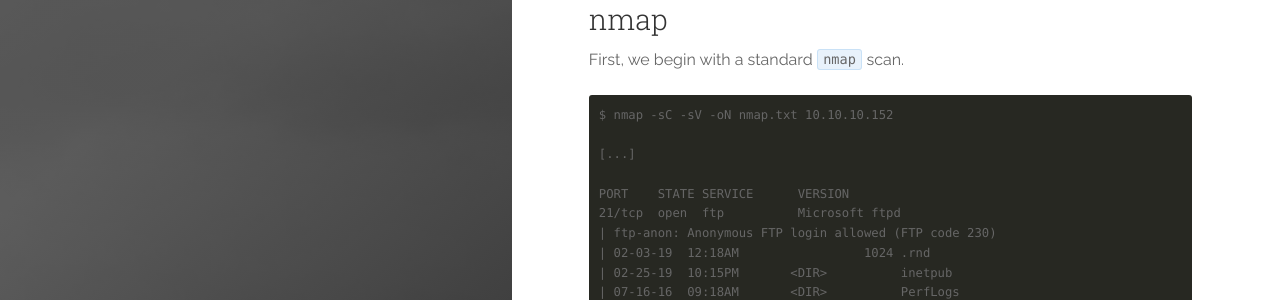
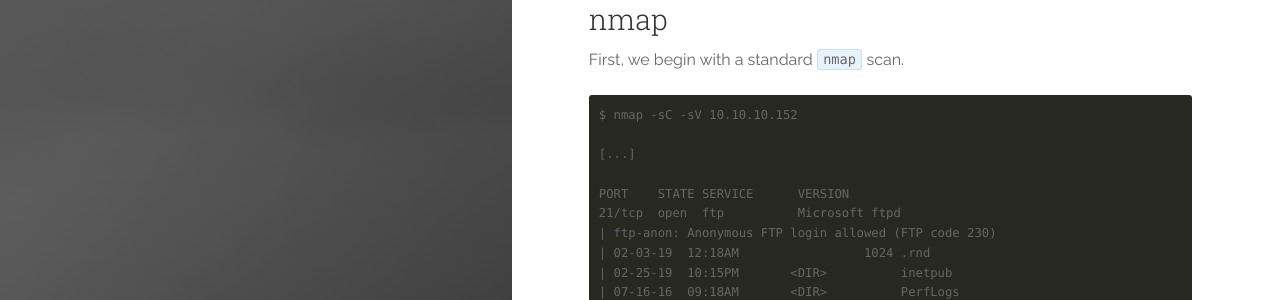
Before and after one commit to firatfolcay/arszilla.github.io, a Jekyll site: the page built from _posts/2019-07-01-htb-netmon.markdown, in a window 1280 px wide and 1400 px high, scrolled down 886 px. Shown: the part 152-452 px from the top of the window. Built offline with Jekyll 4.4.1, drawn with Linux system fonts in a browser that asks for light colours; some of the changed text lies outside the part shown.

Commit message:
Updated nmap

````diff
--- a/_posts/2019-07-01-htb-netmon.markdown
+++ b/_posts/2019-07-01-htb-netmon.markdown
@@ -33,7 +33,7 @@
 First, we begin with a standard `nmap` scan.
 
 ```
-$ nmap -sC -sV -oN nmap.txt 10.10.10.152
+$ nmap -sC -sV 10.10.10.152
 
 [...]
 
````
